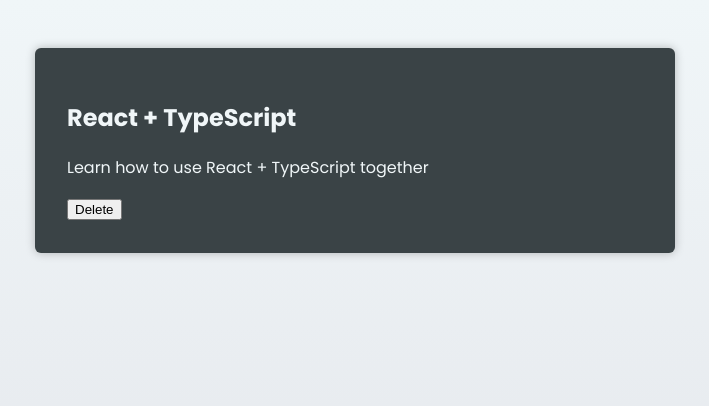
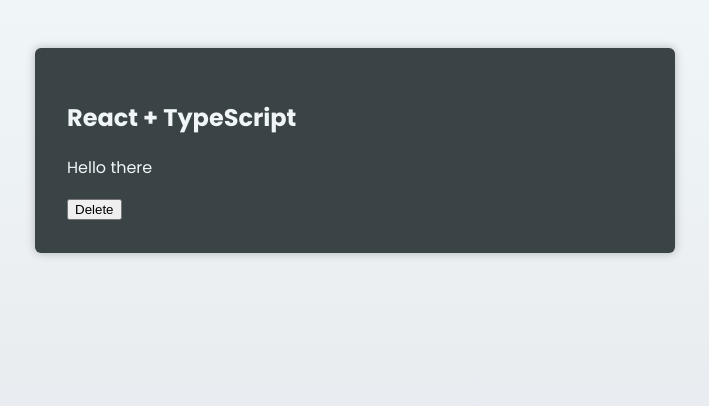
Before and after one commit to GKavvadias/goals-form, a React (Vite) app: page / in a window 1280 px wide. Shown: the top 406 px of the page, without its empty margins (285-994 px from the left). Built offline with nearby package versions, Linux system fonts and the light colour scheme; the HTML template or start-up script is replaced by a standard one.

Commit message:
Adding type PropsWithChildren

```diff
--- a/src/App.tsx
+++ b/src/App.tsx
@@ -3,10 +3,9 @@
 export default function App() {
   return (
     <main>
-      <Goal
-        title="React + TypeScript"
-        description="Learn how to use React + TypeScript together"
-      />
+      <Goal title="React + TypeScript">
+        <p>Hello there</p>
+      </Goal>
     </main>
   );
 }
--- a/src/components/Goal.tsx
+++ b/src/components/Goal.tsx
@@ -1,14 +1,19 @@
-type GoalProps = {
-  title: string;
-  description: string;
-};
+import { PropsWithChildren } from "react";
 
-export default function Goal({ title, description }: GoalProps) {
+// type GoalProps = {
+//   title: string;
+//   // description: string;
+//   children: ReactNode;
+// };
+
+type GoalProps = PropsWithChildren<{ title: string }>;
+
+export default function Goal({ title, children }: GoalProps) {
   return (
     <article>
       <div>
         <h2>{title}</h2>
-        <p>{description}</p>
+        {children}
       </div>
       <button>Delete</button>
     </article>
```
